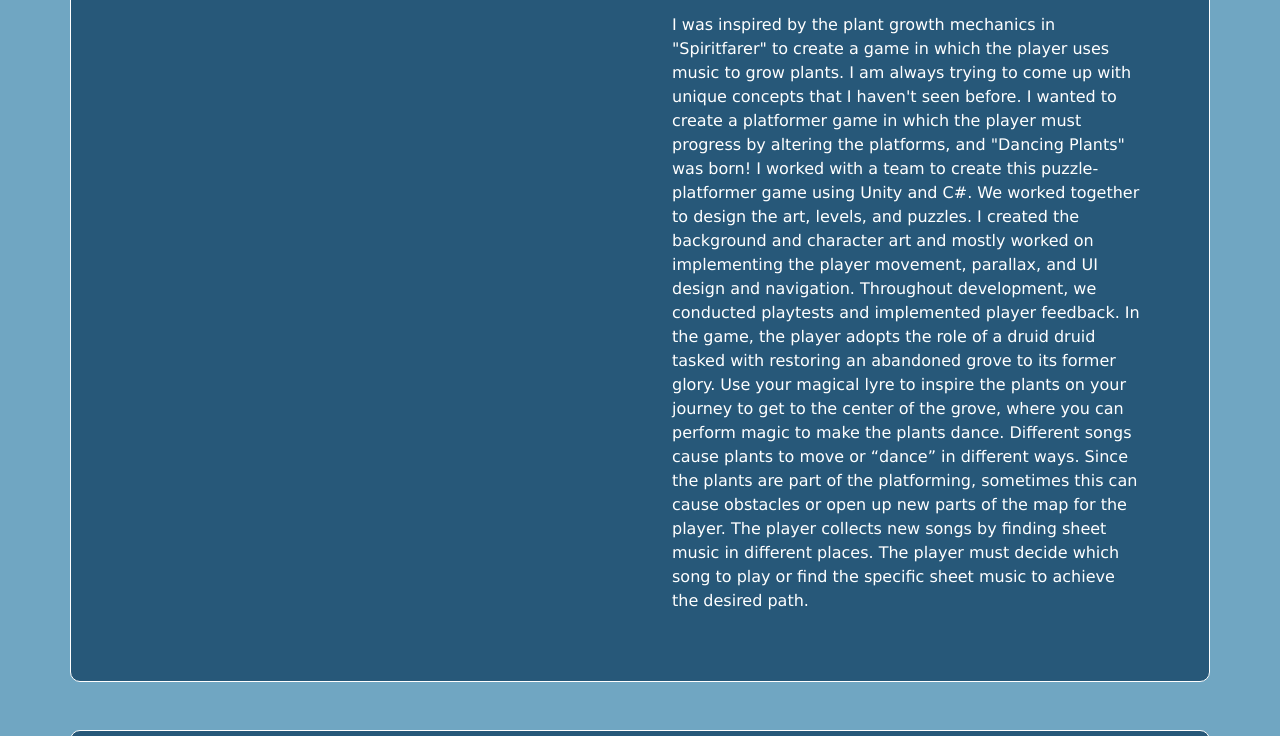
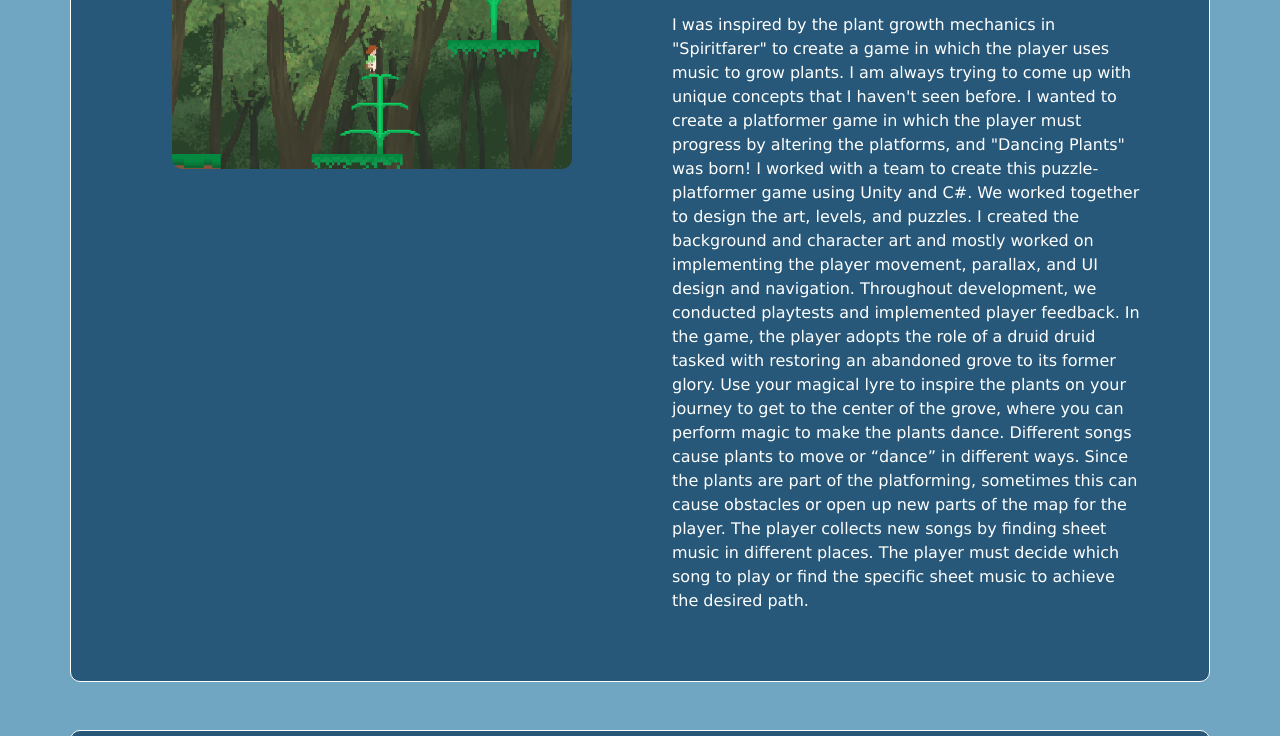
Before and after one commit to EriKaczyn/Personal-Website, a plain HTML site: page coding/index.html in a window 1280 px wide. Shown: the part 288-1024 px from the top of the page. Drawn offline with nearby package versions, Linux system fonts and the light colour scheme.

Commit message:
Update index.html

```diff
--- a/coding/index.html
+++ b/coding/index.html
@@ -25,7 +25,7 @@
         <div class="container">
             <div class="row">
                 <div class="col-md-6">
-                    <img alt="Dancing Plants" src="plants.jpg" width="400" style="border-radius: 10px">
+                    <img alt="Dancing Plants" src="plants.png" width="400" style="border-radius: 10px">
                 </div>
                 <div class="col-md-6">
                     <h2><a href="https://erikaczyn.itch.io/dancing-plants" target="_blank">"Dancing Plants"</a></h2>
```
